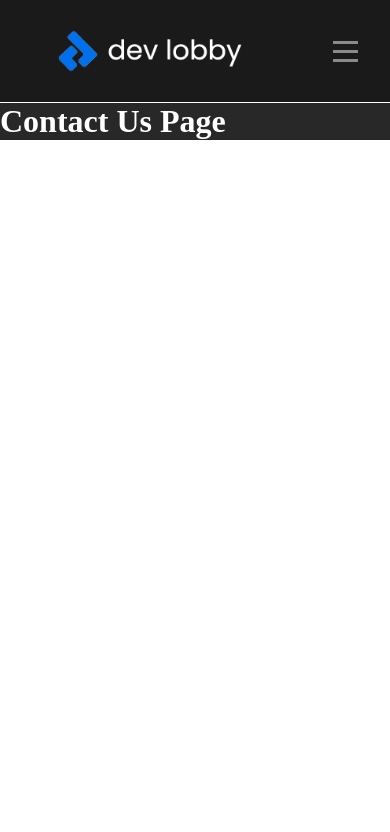
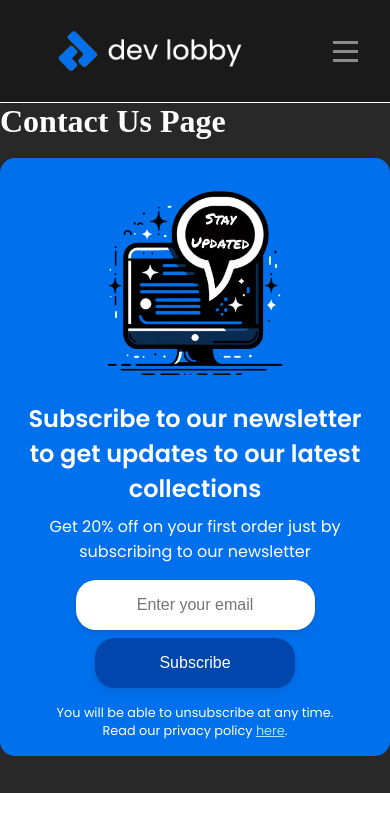
Before and after one commit to edberv1/DevLobby, a React (Create React App) app: page /contactus in a window 390 px wide. Shown: the top 832 px of the page. Built offline with nearby package versions, Linux system fonts and the light colour scheme.

Commit message:
Newsletter + responsive

```diff
--- a/src/components/Pages/LayoutClient/index.jsx
+++ b/src/components/Pages/LayoutClient/index.jsx
@@ -1,6 +1,7 @@
 import React from "react";
 import { Outlet } from "react-router-dom";
 import Navbar from "../../molecules/Navbar";
+import Newsletter from "../../molecules/Newsletter";
 
 const ClientLayout = () => {
   return (
@@ -8,6 +9,7 @@ const ClientLayout = () => {
       <div>
         <Navbar />
         <Outlet />
+        <Newsletter />
       </div>
     </>
   );
--- /dev/null
+++ b/src/components/molecules/Newsletter/Newsletter.scss
@@ -0,0 +1,165 @@
+@import url("https://fonts.googleapis.com/css2?family=Poppins:wght@400;600&display=swap");
+
+.newsletter {
+  font-family: "Poppins", sans-serif;
+  display: flex;
+  justify-content: center; // Centers content horizontally in the flex container
+  align-items: center; // Centers content vertically in the flex container
+  gap: 90px;
+  padding: 2rem;
+  background-color: #0070ec; // Replace with the color you prefer
+  color: white;
+  border-radius: 15px;
+  width: 70%; // You might want to change this to 100% if you want to take the full width
+  margin: auto; // This centers the container in the viewport
+  top: 0;
+  bottom: 0;
+  left: 0;
+  right: 0; // These zero values work with margin: auto to center the element
+  height: fit-content; // This makes the height fit the content
+
+  .newsletter-content {
+    max-width: 60%;
+
+    h2 {
+      font-size: 1.5rem; // Adjust font size as needed
+      margin-bottom: 0.5rem;
+    }
+
+    p {
+      margin-bottom: 1rem;
+      color: white;
+    }
+
+    .newsletter-form {
+      display: flex;
+      gap: 0.5rem;
+      width: 500px;
+      border-radius: 20px;
+
+      input,
+      button {
+        padding: 1rem;
+        border: none;
+        border-radius: 20px; // Increased border-radius for rounded edges
+        min-width: 200px;
+        font-size: 1rem; // Adjust the font size as needed
+        box-shadow: 0 4px 6px rgba(50, 50, 93, 0.11),
+          0 1px 3px rgba(0, 0, 0, 0.08); // Adds shadow to the elements
+        transition: box-shadow 0.3s; // Smooth transition for the shadow
+        outline: none; // Removes the default focus outline
+        width: max-content;
+      }
+
+      input {
+        background-color: #ffffff; // Light background for the input
+        color: #0a0a0a; // Text color for the input
+        width: 250px;
+      }
+
+      button {
+        background-color: #0046ad; // Background color for the button
+        color: white; // Text color for the button
+        padding: 1rem 1.5rem; // Adjust padding to better fit the text
+        margin-left: -30px; // Overlap the button slightly over the input
+
+        &:hover {
+          background-color: #003887; // Darker background color on hover
+          box-shadow: 0 6px 6px rgba(50, 50, 93, 0.13),
+            0 3px 3px rgba(0, 0, 0, 0.08); // Increased shadow on hover
+        }
+      }
+    }
+
+    // Add focus styles for better accessibility
+    input:focus,
+    button:focus {
+      box-shadow: 0 0 0 2px #0070ec; // Adds a blue outline-like box shadow to indicate focus
+    }
+
+    small {
+      display: block;
+      margin-top: 1rem;
+      font-size: 0.8rem;
+    }
+
+    a {
+      color: #ace0f9; // Replace with the color you prefer
+    }
+  }
+
+  .newsletter-image {
+    max-width: 30%;
+    margin-top: -60px;
+    img {
+      max-width: 100%;
+      height: auto;
+      border-radius: 8px; // Adjust as necessary
+    }
+  }
+}
+
+// Responsive adjustments
+@media (max-width: 1024px) {
+  .newsletter {
+    gap: 0;
+    flex-direction: column;
+    justify-content: space-around;
+    text-align: center;
+    width: fit-content;
+    max-width: 1024px;
+    .newsletter-form {
+      justify-content: center;
+      margin-left: 15%;
+    }
+    img {
+      width: 50%;
+      height: auto;
+    }
+
+    .newsletter-content {
+      max-width: 100%;
+    }
+
+    .newsletter-image {
+      max-width: 100%;
+      margin-top: 1rem;
+    }
+  }
+}
+@media (max-width: 480px) {
+  .newsletter:not(.newsletter-form) {
+    flex-direction: column;
+    align-items: center;
+    gap: 1rem;
+    padding: 1rem;
+    margin: 0;
+    width: 100%;
+    box-sizing: border-box;
+
+    .newsletter-content {
+      max-width: 100%;
+    }
+
+    .newsletter-form {
+      margin-left: 0;
+      width: 100%;
+      display: flex;
+      flex-direction: column;
+      align-items: center;
+
+      input {
+        width: 100%;
+        margin-bottom: 0.5rem;
+        max-width: max-content;
+        text-align: center;
+      }
+
+      button {
+        width: 100%;
+        max-width: max-content;
+        margin-left: 0;
+      }
+    }
+  }
+}
--- /dev/null
+++ b/src/components/molecules/Newsletter/index.jsx
@@ -0,0 +1,51 @@
+import React, { useState } from "react";
+import "./Newsletter.scss";
+import NewsPaperImage from "../../../assets/images/newspaperimage-removebg.png";
+
+const Newsletter = () => {
+  const [email, setEmail] = useState("");
+
+  const handleSubmit = (e) => {
+    e.preventDefault();
+    console.log(email);
+  };
+
+  return (
+    <>
+      <br />
+      <div className="newsletter">
+        <div className="newsletter-image">
+          <img src={NewsPaperImage} alt="Newspaper" />
+        </div>
+        <div className="newsletter-content">
+          <h2>
+            Subscribe to our newsletter to get updates to our latest collections
+          </h2>
+          <p>
+            Get 20% off on your first order just by subscribing to our
+            newsletter
+          </p>
+          <form onSubmit={handleSubmit} className="newsletter-form">
+            <div className="input-group">
+              <input
+                type="email"
+                placeholder="Enter your email"
+                value={email}
+                onChange={(e) => setEmail(e.target.value)}
+              />
+              <button type="submit">Subscribe</button>
+            </div>
+          </form>
+          <small>
+            You will be able to unsubscribe at any time.
+            <br />
+            Read our privacy policy <a href="/privacy-policy">here</a>.
+          </small>
+        </div>
+      </div>
+      <h1 style={{ color: "#282828" }}>blla</h1>
+    </>
+  );
+};
+
+export default Newsletter;
```
Also changed, not shown: src/assets/images/newspaperimage-removebg.png (added).
